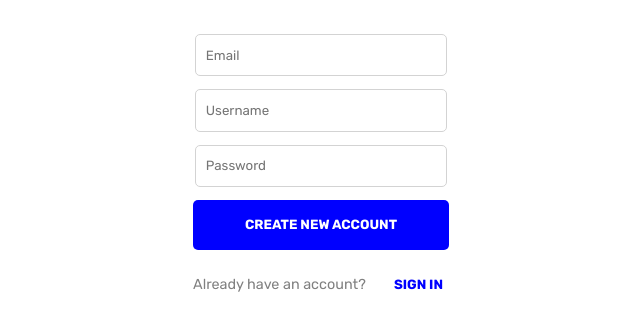
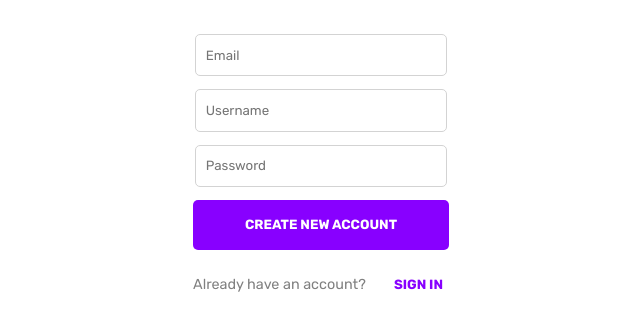
Before and after one commit to Labi-Lawal/mohsin, a Node server app: page /createaccount/2 in a window 1280 px wide. Shown: the part 145-476 px from the top of the page, without its empty margins (319-959 px from the left). Run offline with Node 20, Linux system fonts and the light colour scheme; some libraries are stand-ins or nearby versions.

Commit message:
Update siteauth.css

```diff
--- a/public/css/siteauth.css
+++ b/public/css/siteauth.css
@@ -44,7 +44,7 @@ button.submit{
     margin-top: 5%;
     height: 50px;
     border-radius: 5px;
-    background: blue;
+    background: #8800ff;
     color: white;
     font-weight: 700;
     cursor: pointer;
@@ -67,7 +67,7 @@ div.signin button{
     background: none;
     border: none;
     font-weight: 700;
-    color: blue;
+    color: #8800ff;
 }
 .lds-ellipsis {
   position: relative;
```
